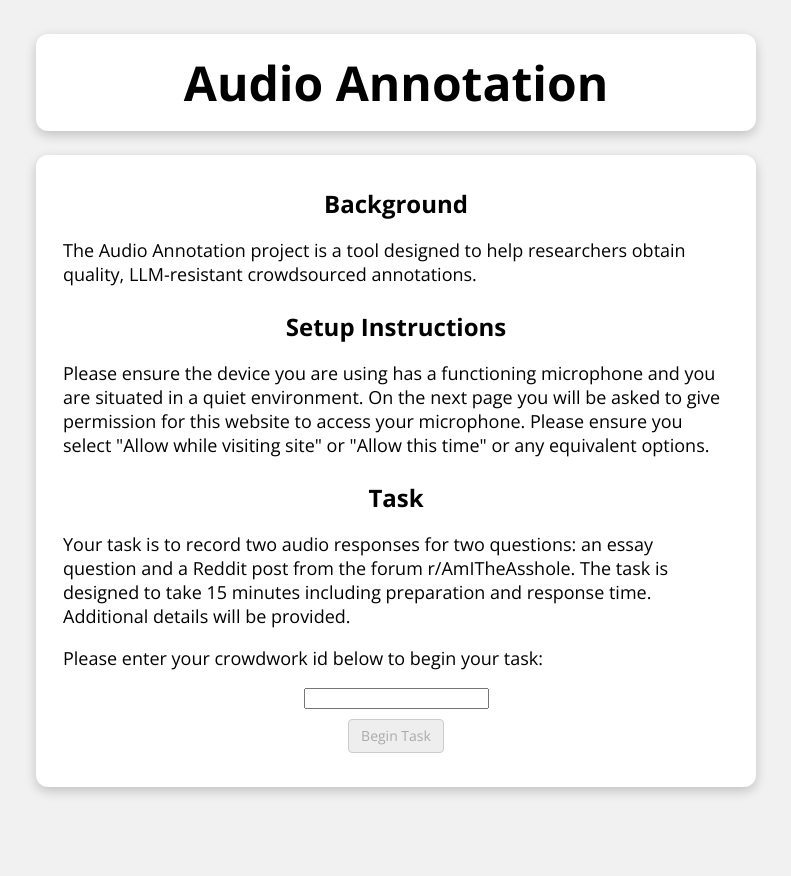
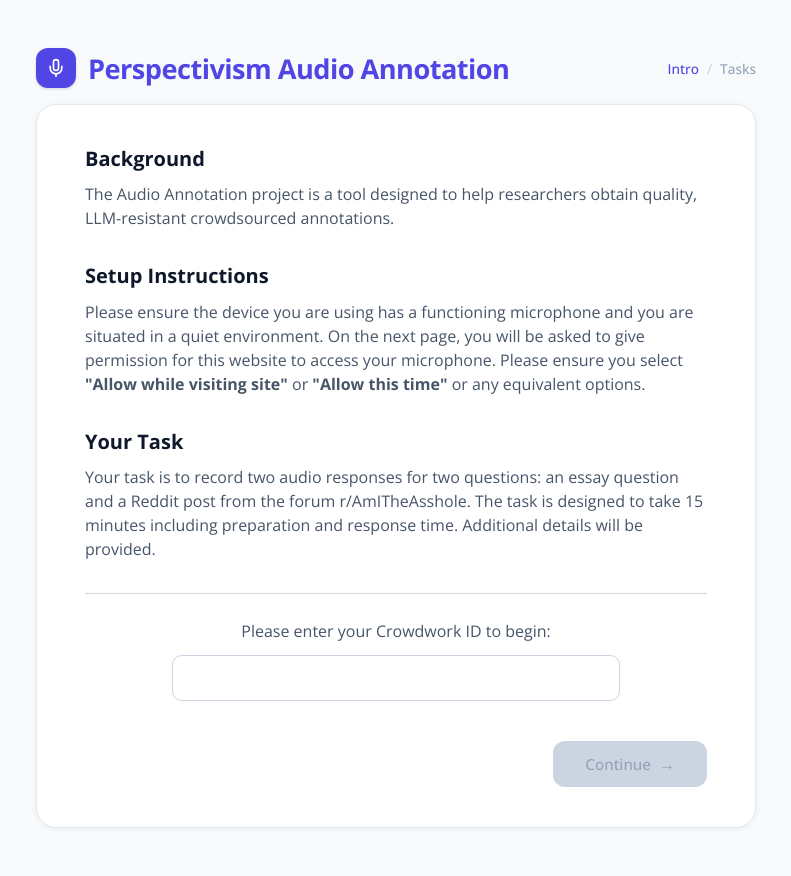
Before and after one commit to eric-z2/audio-annotation, a Django app: template audio_capture/templates/homepage.html in a window 1280 px wide. Shown: the whole page, without its empty margins (244-1035 px from the left). Before the commit the page ends 795 px from the top, so only its background shows below. Run offline with Django 4.2, Linux system fonts and the light colour scheme; the template is opened without the code that fills it, so the values that code supplies are empty.

Commit message:
finished ui

```diff
--- a/audio_capture/static/style.css
+++ b/audio_capture/static/style.css
@@ -1,90 +1,263 @@
-@import url('https://fonts.googleapis.com/css2?family=Open+Sans:ital,wght@0,300..800;1,300..800&display=swap');
+@import url('https://fonts.googleapis.com/css2?family=Open+Sans:wght@400;500;600;700&display=swap');
+
+*, *::before, *::after {
+    box-sizing: border-box;
+    margin: 0;
+    padding: 0;
+}
 
 body {
-  margin: auto;
-  width: 60%;
-  padding: 10px;
-  font-family: 'Open Sans', 'Arial', sans-serif;
-  background-color: rgb(241, 241, 241);
+    min-height: 100vh;
+    background-color: #f8fafc;
+    font-family: 'Open Sans', sans-serif;
+    color: #0f172a;
+    display: flex;
+    flex-direction: column;
+    align-items: center;
+    padding: 3rem 1.5rem;
+    margin-left: 20%;
+    margin-right: 20%;
 }
 
-h3 {
-  font-size: 24px;
-  text-align: center;
+p, ul, .jspsych-content {
+    font-size: 1rem;
+    font-family: 'Open Sans', sans-serif;
+}
+
+/* ── Top bar ── */
+.top-bar {
+    width: 100%;
+    max-width: 48rem;
+    display: flex;
+    align-items: center;
+    justify-content: space-between;
+    margin-bottom: 1rem;
+}
+
+.brand {
+    display: flex;
+    align-items: center;
+    gap: 0.75rem;
+}
+
+.brand-icon {
+    width: 2.5rem;
+    height: 2.5rem;
+    background-color: #4f46e5;
+    border-radius: 0.75rem;
+    display: flex;
+    align-items: center;
+    justify-content: center;
+    font-size: 1.1rem;
+    box-shadow: 0 1px 3px rgba(0,0,0,0.15);
+}
+
+.brand h1 {
+    font-size: 1.7em;
+    font-weight: 700;
+    letter-spacing: -0.02em;
+    color: #4f46e5;
+}
+
+.step-indicator {
+    display: flex;
+    align-items: center;
+    gap: 0.5rem;
+    font-size: 0.85rem;
+    font-weight: 500;
+    color: #94a3b8;
+}
+
+.step-indicator .active {
+    color: #4f46e5;
+}
+
+.step-indicator .sep {
+    color: #cbd5e1;
+}
+
+/* ── Main card ── */
+.card {
+    width: 100%;
+    max-width: 48rem;
+    background: #ffffff;
+    border-radius: 1.25rem;
+    border: 1px solid #e2e8f0;
+    box-shadow: 0 1px 6px rgba(0,0,0,0.06);
+    overflow: hidden;
+    padding: 2.5rem 3rem;
+}
+
+.card-title {
+    font-size: 1.2rem;
+    font-weight: 600;
+    padding-bottom: 1.25rem;
+    border-bottom: 1px solid #f1f5f9;
+    margin-bottom: 2rem;
+    color: #0f172a;
+}
+
+/* ── Sections ── */
+.section {
+    margin-bottom: 2rem;
+}
+
+.section-label {
+    display: flex;
+    align-items: center;
+    gap: 0.4rem;
+    font-size: 1.25em;
+    font-weight: 700;
+    margin-bottom: 0.65rem;
+}
+
+.section p {
+    font-size: 1rem;
+    line-height: 1.5;
+    color: #475569;
+    text-align: left;
+}
+
+.emphasize {
+    background: #eff6ff;
+    border: 1px solid #bfdbfe;
+    border-radius: 0.75rem;
+    padding: 1rem 1.25rem;
+    color: #1e40af;
+    line-height: 1.65;
+    text-align: left;
+}
+
+.recording {
+    background: #fff1f2;
+    border: 1px solid #fecdd3;
+    border-radius: 0.75rem;
+    padding: 1rem 1.25rem;
+    color: #9f1239;
+    line-height: 1.65;
+}
+
+.recording-title {
+    font-size: 1.25em;
+    font-weight: 700;
+}
+
+.list, .jspsych-survey-multi-choice-option {
+    text-align: left;
+    margin-left: 2em;
+    font-size: 1rem;
+    font-family: 'Open Sans', sans-serif;
+}
+
+/* ── Input area ── */
+.input-section {
+    margin-top: 2rem;
+    padding-top: 1.5rem;
+    border-top: 1px solid #d6d6d6;
+    text-align: center;
+}
+
+.input-label {
+    font-size: 1rem;
+    line-height: 1.7;
+    color: #475569;
+    display: block;
+    margin-bottom: 0.6rem;
+}
+
+.worker-input {
+    width: 100%;
+    max-width: 28rem;
+    padding: 0.75rem 1rem;
+    border: 1px solid #cbd5e1;
+    border-radius: 0.6rem;
+    font-family: inherit;
+    font-size: 0.95rem;
+    color: #0f172a;
+    outline: none;
+    transition: border-color 0.15s, box-shadow 0.15s;
+}
+
+.worker-input:focus {
+    border-color: #4f46e5;
+    box-shadow: 0 0 0 3px rgba(79,70,229,0.15);
+}
+
+.worker-input::placeholder {
+    color: #94a3b8;
+}
+
+/* ── Footer row ── */
+.card-footer {
+    display: flex;
+    justify-content: flex-end;
+    margin-top: 2.5rem;
+}
+
+.btn-primary {
+    display: inline-flex;
+    align-items: center;
+    gap: 0.5rem;
+    background-color: #4f46e5;
+    color: #ffffff;
+    border: none;
+    padding: 0.75rem 2rem;
+    border-radius: 0.75rem;
+    font-family: inherit;
+    font-size: 0.95rem;
+    font-weight: 500;
+    cursor: pointer;
+    transition: background-color 0.15s, opacity 0.15s;
+}
+
+.btn-primary:hover:not(:disabled) {
+    background-color: #4338ca;
+}
+
+.btn-primary:disabled {
+    background-color: #cbd5e1;
+    color: #94a3b8;
+    cursor: not-allowed;
+}
+
+/* Arrow symbol */
+.arrow {
+    font-size: 1rem;
+}
+
+@media (max-width: 640px) {
+    .card {
+        padding: 1.5rem 1.25rem;
+    }
+    .top-bar {
+        flex-direction: column;
+        align-items: flex-start;
+        gap: 0.75rem;
+    }
+}
+
+/* jspsych */
+.jspsych-content {
   margin-bottom: 0.5em;
 }
 
-#header{
-  background-color: white;
-  border-radius: 12px;
-  padding: 1rem 2rem;
-  margin: 1.5rem;
-  box-shadow: 0 4px 12px rgba(0, 0, 0, 0.2);
+.jspsych-btn {
+    display: inline-flex;
+    align-items: center;
+    gap: 0.5rem;
+    background-color: #4f46e5;
+    color: #ffffff;
+    border: none;
+    padding: 0.75rem 2rem;
+    border-radius: 0.75rem;
+    font-family: inherit;
+    font-size: 0.95rem;
+    font-weight: 500;
+    cursor: pointer;
+    transition: background-color 0.15s, opacity 0.15s;
+    margin-top: 1em;
 }
 
-#title {
-  font-size: 48px;
-  margin-bottom: 0px;
-  text-align: center;
-  margin-top: 0px;
+#which-mic {
+  margin-top: 1em;
 }
-
-#content {
-  background-color: #ffffff;
-  border-radius: 12px;
-  border: none;
-  box-shadow: 0 4px 12px rgba(0, 0, 0, 0.2);
-  margin: 1.5rem;
-  padding-bottom: 1.5rem;
-  padding-top: 0.5rem;
-}
-
-.center {
-  display: flex;
-  justify-content: center;
-  margin: 10px;
-}
-
-.submitbutton {
-  display: inline-block;
-  padding: 6px 12px;
-  margin: 0px;
-  font-size: 14px;
-  font-weight: 400;
-  font-family: "Open Sans", "Arial", sans-serif;
-  cursor: pointer;
-  line-height: 1.4;
-  text-align: center;
-  white-space: nowrap;
-  vertical-align: middle;
-  background-image: none;
-  border: 1px solid transparent;
-  border-radius: 4px;
-  color: #333;
-  background-color: #fff;
-  border-color: #ccc;
-}
-
-.submitbutton:disabled {
-  background-color: #eee;
-  color: #aaa;
-  border-color: #ccc;
-  cursor: not-allowed;
-}
-
-.recording {
-  color: red;
-}
-
-.trial-text {
-  text-align: left;
-  margin-left: 1em;
-  margin-right: 1em;
-}
-
-.homepage-text {
-  text-align: left;
-  margin-left: 1.5em;
-  margin-right: 1.5em;
-  font-size: 18px;
-}
--- a/audio_capture/templates/homepage.html
+++ b/audio_capture/templates/homepage.html
@@ -7,46 +7,70 @@
 </head>
 
 <body>
-    <div id="background-white">
-        <div id="header">
-            {% block header %}
-            <h1 id='title'>
-                Audio Annotation
-            </h1>
-            {% endblock %}
+    <div class="top-bar">
+        <div class="brand">
+            <div class="brand-icon">
+                <svg xmlns="http://www.w3.org/2000/svg" width="20" height="20" viewBox="0 0 24 24"
+                    fill="none" stroke="white" stroke-width="2" stroke-linecap="round" stroke-linejoin="round">
+                    <path d="M12 2a3 3 0 0 0-3 3v7a3 3 0 0 0 6 0V5a3 3 0 0 0-3-3Z"/>
+                    <path d="M19 10v2a7 7 0 0 1-14 0v-2"/>
+                    <line x1="12" y1="19" x2="12" y2="22"/>
+                </svg>
+            </div>
+            <h1>Perspectivism Audio Annotation</h1>
+        </div>
+        <div class="step-indicator">
+            <span class="active">Intro</span>
+            <span class="sep">/</span>
+            <span>Tasks</span>
+        </div>
+    </div>
+    <div class="card">
+        <div class="section">
+            <div class="section-label">Background</div>
+                <p>
+                    The Audio Annotation project is a tool designed to help researchers obtain quality, LLM-resistant crowdsourced annotations.
+                </p>
             </div>
 
-        <div id="content">
-            <h3>
-                Background
-            </h3>
-            <p class="homepage-text">
-                The Audio Annotation project is a tool designed to help researchers obtain quality, LLM-resistant crowdsourced annotations.
+            <div class="section">
+                <div class="section-label">Setup Instructions</div>
+                <p>
+                    Please ensure the device you are using has a functioning microphone and you are situated in a quiet environment. On the next page, you will be asked to give permission for this website to access your microphone. Please ensure you select <strong>"Allow while visiting site"</strong> or <strong>"Allow this time"</strong> or any equivalent options.
                 </p>
-            <h3>
-                Setup Instructions
-            </h3>
-            <p class="homepage-text">
-                Please ensure the device you are using has a functioning microphone and you are situated in a quiet environment. On the next page you will be asked to give permission for this website to access your microphone. Please ensure you select "Allow while visiting site" or "Allow this time" or any equivalent options.
-            </p>
-            <h3>
-                Task
-            </h3>
-            <p class="homepage-text">
+            </div>
+
+            <div class="section">
+                <div class="section-label">Your Task</div>
+                <p>
                     Your task is to record two audio responses for two questions: an essay question and a Reddit post from the forum r/AmITheAsshole. The task is designed to take 15 minutes including preparation and response time. Additional details will be provided.
                 </p>
+            </div>
                 <form method="POST" action="{% url 'homepage' %}">
                     {% csrf_token %}
-                <p class="homepage-text"> Please enter your crowdwork id below to begin your task: </p>
-                <div class='center'>
-                    <input type="text" id="id" name="id" maxlength="200" required>
+                    <div class="input-section">
+                        <label class="input-label">Please enter your Crowdwork ID to begin:</label>
+                        <input
+                            type="text"
+                            id="id"
+                            name="id"
+                            class="worker-input"
+                            maxlength="200"
+                            required
+                            oninput="checkIsEmpty()"
+                        >
                     </div>
-                <div class='center'>
-                    <button type="submit" id="submitbutton" class="submitbutton" disabled>Begin Task</button>
+
+                    <div class="card-footer">
+                        <button type="submit" id="submitbutton" class="btn-primary" disabled>
+                            Continue <span class="arrow">→</span>
+                        </button>
                     </div>
                 </form>
             </div>
         </div>
+    </div>
+
     <script>
         function checkIsEmpty() {
             var chatinput = document.getElementById('id').value;
--- a/audio_capture/urls.py
+++ b/audio_capture/urls.py
@@ -3,8 +3,8 @@ from django.urls import path
 from . import views
 
 urlpatterns = [
-    path("audio_collect/", views.homepage, name="homepage"),
-    path("audio_annotation/", views.annotation, name="annotation"),
+    path("annotation/homepage/", views.homepage, name="homepage"),
+    path("annotation/audio_annotation/", views.annotation, name="annotation"),
     path("save_audio_essay/", views.save_audio_essay, name="save_audio_essay"),
     path("save_audio_aita/", views.save_audio_aita, name="save_audio_aita"),
 ]
```
Also changed, not shown: audio_capture/static/essay_annotation.js (+152 -96 lines), audio_capture/templates/annotation.html (+41 -24 lines), db.sqlite3. Lines whose indentation alone changed are shown as unchanged.
